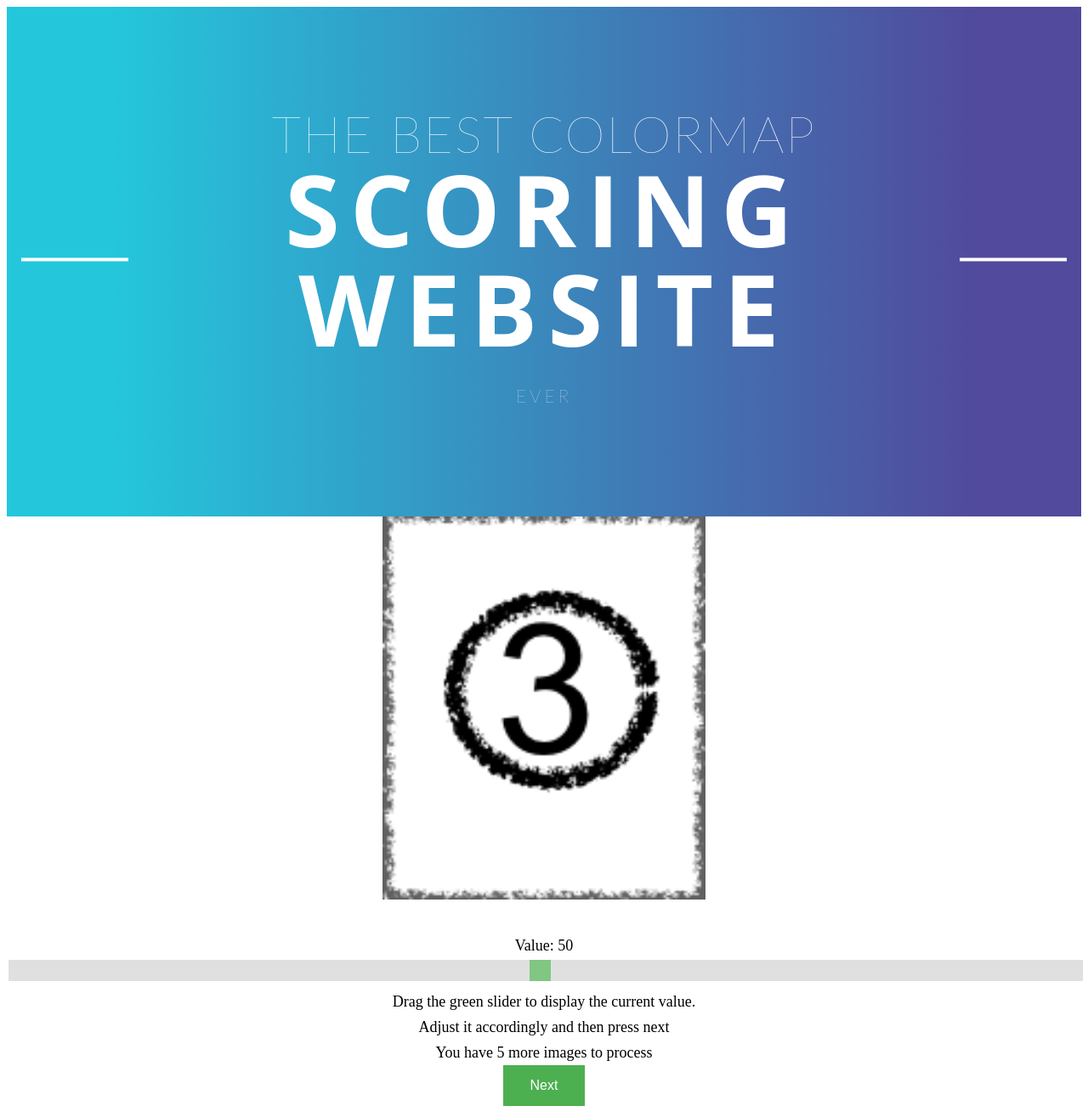
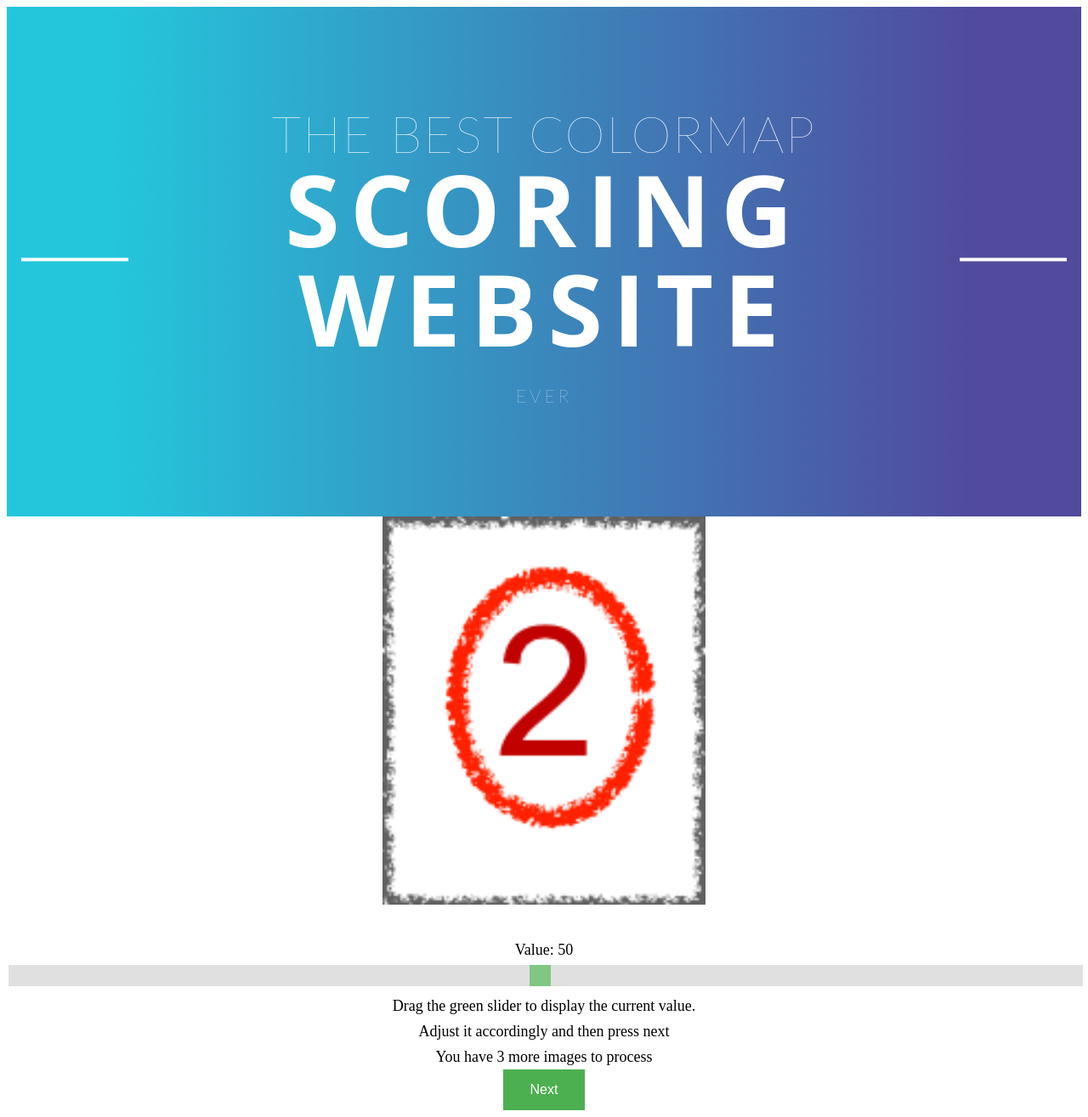
Before and after one commit to MRKonrad/MRKonrad, a Jekyll site: the page files/voting/index.html, which Jekyll copies as it is, in a window 1280 px wide. Shown: the whole page at 85% size. Built offline with Jekyll 4.4.1, drawn with Linux system fonts in a browser that asks for light colours.

Commit message:
displayOverlay

```diff
--- a/files/voting/index.html
+++ b/files/voting/index.html
@@ -56,18 +56,19 @@
   }
 
   var currentImage = 0; //assuming the 1st image shown is always the first
-  var imagesToProcess = 5;
+  var imagesToProcess = 3;
 
   var random_images_array = [
-    "Data1Colormap1.png",
-    "Data2Colormap1.png",
-    "Data3Colormap1.png",
-    "Data1Colormap2.png",
-    "Data2Colormap2.png",
-    "Data3Colormap2.png",
-    "Data1Colormap3.png",
+    // "Data1Colormap1.png",
+    // "Data2Colormap1.png",
+    // "Data3Colormap1.png",
+    // "Data1Colormap2.png",
+    // "Data2Colormap2.png",
+    // "Data3Colormap2.png",
+    // "Data1Colormap3.png",
     "Data2Colormap3.png",
     "Data3Colormap3.png",
+    "aaa.gif"
     ];
 
   var results_array = [];
```
Also changed, not shown: files/voting/data/aaa.gif (added), 1 other file.
